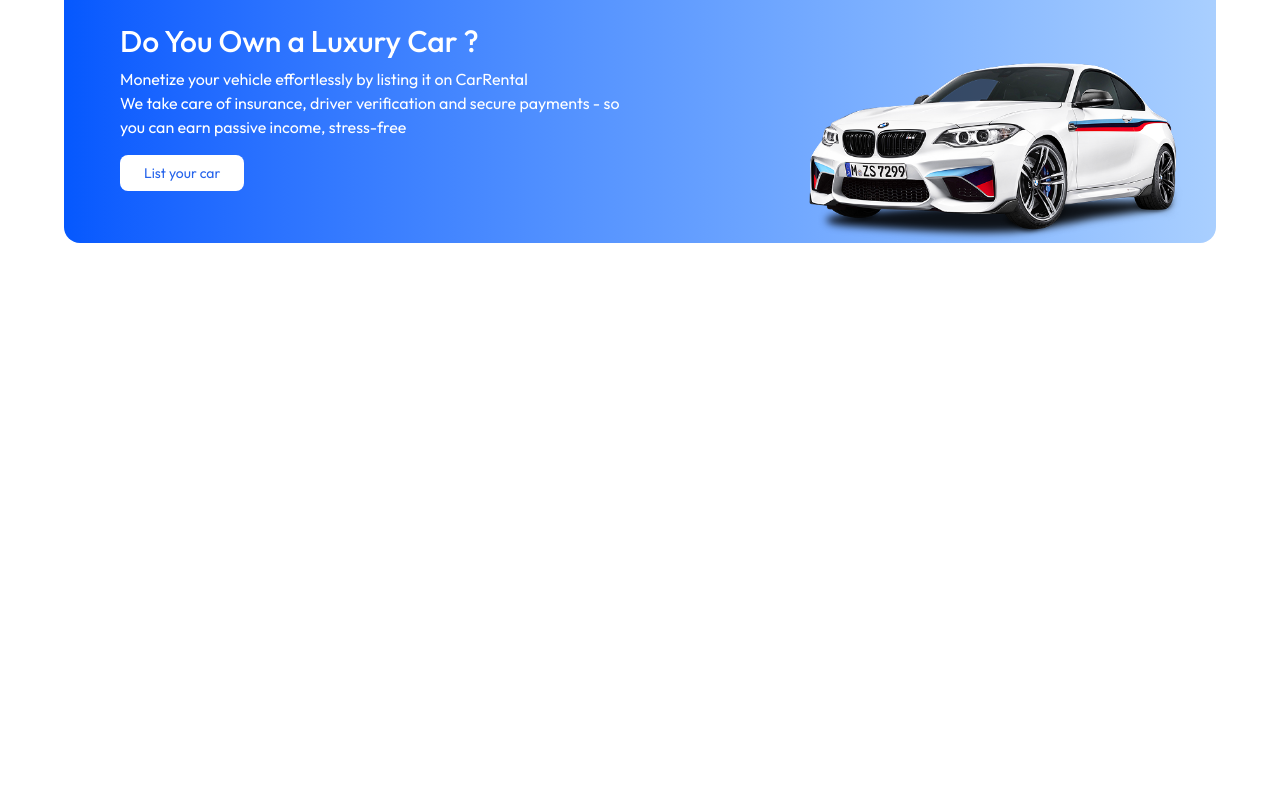
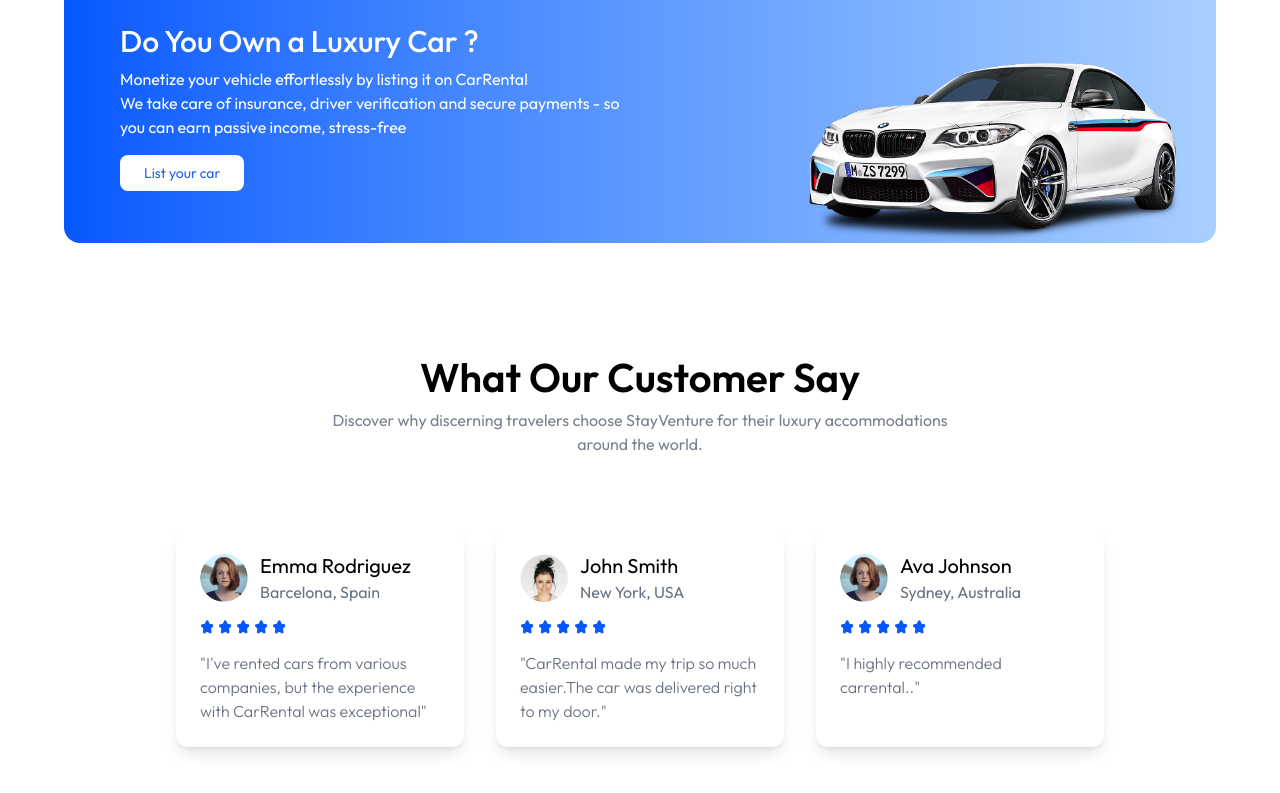
Before and after one commit to piyush-mohanty82/rentGo, a React (Vite) app in the folder client/: page / in a window 1280 px wide. Shown: the part 2063-2856 px from the top of the page. Before the commit the page ends 2306 px from the top, so only its background shows below. Built offline with nearby package versions, Linux system fonts and the light colour scheme; a web font is replaced by a local one.

Commit message:
testimonial completed

```diff
--- /dev/null
+++ b/client/src/components/Testimonial.jsx
@@ -0,0 +1,53 @@
+import React from 'react'
+import Title from './Title'
+import { assets } from '../assets/assets';
+
+const Testimonial = () => {
+    const testimonials = [
+        {  name: "Emma Rodriguez",
+           location: "Barcelona, Spain",
+           image: assets.testimonial_image_1,
+           testimonial: "I've rented cars from various companies, but the experience with CarRental was exceptional"
+        },
+        {  name: "John Smith",
+           location: "New York, USA",
+           image: assets.testimonial_image_2,
+           testimonial: "CarRental made my trip so much easier.The car was delivered right to my door."
+        },
+        {  name: "Ava Johnson",
+           location: "Sydney, Australia",
+           image: assets.testimonial_image_1,
+           testimonial: "I highly recommended carrental.."
+        }
+
+    ];
+  return (
+    <div className="py-28 px-6 md:px-16 lg:px-24 xl:px-44">
+
+            <Title title="What Our Customer Say" subTitle="Discover why discerning travelers choose StayVenture for their luxury accommodations around the world."/>
+
+            <div className="grid grid-cols-1 sm:grid-cols-2 lg:grid-cols-3 gap-8 mt-18">
+                {testimonials.map((testimonial,index) => (
+                    <div key={index} className="bg-white p-6 rounded-xl shadow-lg hover:-translate-y-1 transition-all duration-500">
+                        <div className="flex items-center gap-3">
+                            <img className="w-12 h-12 rounded-full" src={testimonial.image} alt={testimonial.name} />
+                            <div>
+                                <p className="text-xl">{testimonial.name}</p>
+                                <p className="text-gray-500">{testimonial.location}</p>
+                            </div>
+                        </div>
+                        <div className="flex items-center gap-1 mt-4">
+                            {Array(5).fill(0).map((_, index) => (
+                                <img key={index} src={assets.star_icon} alt="star-icon" />
+
+                            ))}
+                        </div>
+                        <p className="text-gray-500 max-w-90 mt-4 font-light">"{testimonial.testimonial}"</p>
+                    </div>
+                ))}
+            </div>
+        </div>
+  )
+}
+
+export default Testimonial
--- a/client/src/pages/Home.jsx
+++ b/client/src/pages/Home.jsx
@@ -2,6 +2,7 @@
 import Hero from '../components/Hero'
 import FeaturedSection from '../components/FeaturedSection'
 import Banner from '../components/Banner'
+import Testimonial from '../components/Testimonial'
 
 const Home = () => {
   return (
@@ -9,6 +10,7 @@
       <Hero />
       <FeaturedSection />
       <Banner />
+      <Testimonial />
     </>
   )
 }
```
